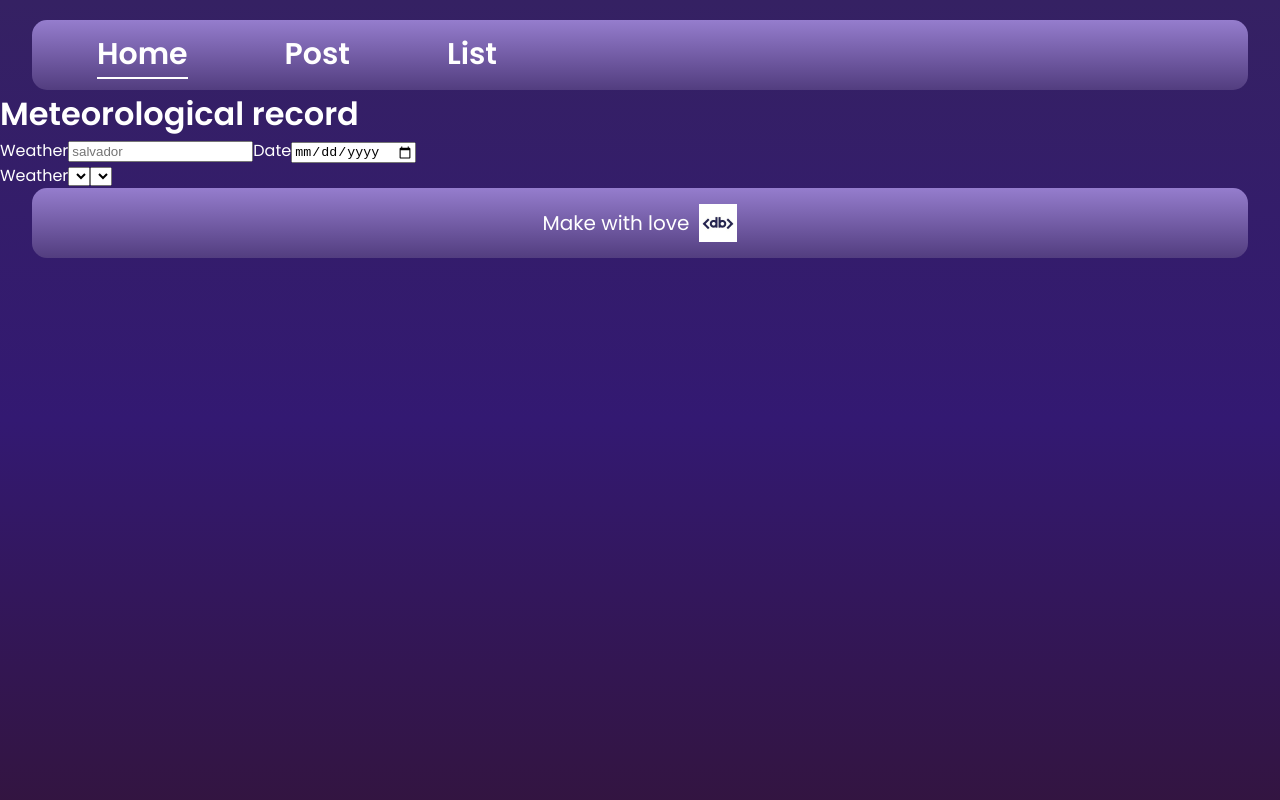
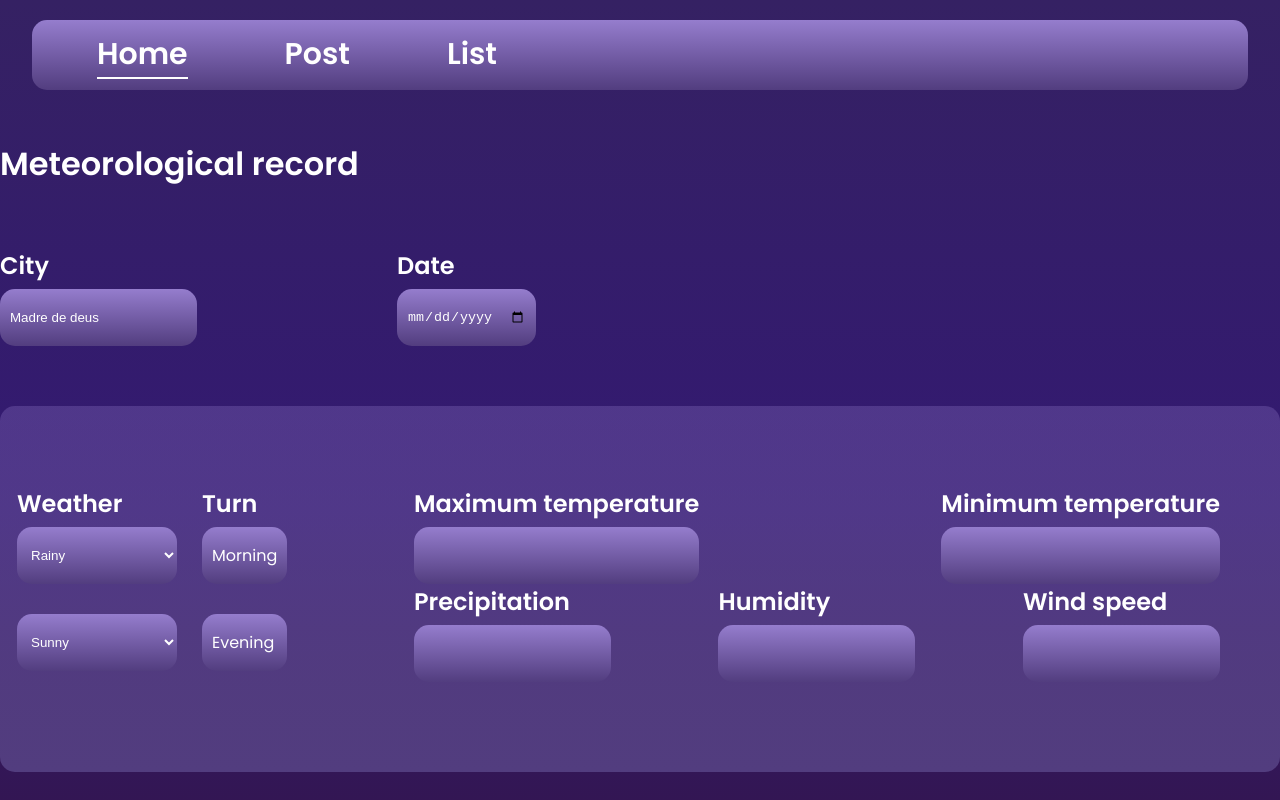
Before and after one commit to Catureba/weatherApp, an Angular app: page /post in a window 1280 px wide. Shown: the top 800 px of the page. Built offline with nearby package versions, Linux system fonts and the light colour scheme.

Commit message:
✨ Feat: visual adjusts finished

```diff
--- a/src/app/components/pages/post/post.component.css
+++ b/src/app/components/pages/post/post.component.css
@@ -0,0 +1,85 @@
+.conteiner{
+    max-width: 1300px;
+    margin: auto;
+    padding: 50px 0 100px;
+}
+label{
+    font-size: 24px;
+    font-weight: 600;
+}
+.form{
+    display: flex;
+    flex-direction: column;
+    gap: 60px;
+    padding: 60px 0;
+}
+.form-top {
+    display: flex;
+    flex-wrap: wrap;
+    gap: 200px;
+}
+
+.form-bottom {
+    background: linear-gradient(180deg, rgba(149, 125, 205, 0.29) 0%, #523D7F 100%);
+    padding: 80px 60px 90px 17px;
+    border-radius: 15px;
+    display: flex;
+    flex-wrap: wrap;
+}
+.col-1{
+    display: flex;
+    flex-wrap: wrap;
+    min-width: 33%;
+    gap: 25px;
+}
+.col-2{
+    display: flex;
+    flex-wrap: wrap;
+    min-width: 67%;
+    flex-direction: column;
+}
+.line-1{
+    display: flex;
+    flex-wrap: wrap;
+    justify-content: space-between;
+}
+.line-2{
+    display: flex;
+    flex-wrap: wrap;
+    justify-content: space-between;
+}
+.basic-input-style {
+    background: linear-gradient(180deg, #957DCD 0%, #523D7F 100%);
+    color: white;
+    font-size: 20;
+    font-weight: 400;
+    height: 57px;
+    padding: 0 10px;
+    border-radius: 15px;
+    display: flex;
+    align-items: center;
+    border: none;
+}
+.input-small{
+    max-width: 74px;
+}
+.weather select{
+    width: 160px;
+}
+.weather option{
+    background-color: #523D7F;
+    color: white;
+    border: none;
+}
+.div-input{
+    display: flex;
+    flex-wrap: wrap;
+    flex-direction: column;
+    gap: 6px;
+}
+.selects{
+    display: flex;
+    flex-wrap: wrap;
+    flex-direction: column;
+    gap: 30px;
+}
--- a/src/app/components/pages/post/post.component.html
+++ b/src/app/components/pages/post/post.component.html
@@ -1,41 +1,69 @@
 <div class="conteiner">
   <h1>Meteorological record</h1>
-  <form action="">
+  <form class="form" action="">
     <section class="form-top">
-      <label for="">Weather</label>
-      <input
-        type="text"
-        class="basicInputStyle"
-        placeholder="salvador"
-        id="weather"
-      />
-      <label for="">Date</label>
-      <input type="date" class="basicInputStyle" id="date" />
+      <div class="input-city div-input">
+        <label for="">City</label>
+        <input type="text" class="basic-input-style" value="Madre de deus" id="city" />
+      </div>
+      <div class="input-date div-input">
+        <label for="">Date</label>
+        <input type="date" class="basic-input-style" id="date" />
+      </div>
     </section>
     <section class="form-bottom">
 
       <div class="col-1">
-        <div class="weather">
+        <div class="weather div-input">
           <label for="">Weather</label>
-          <select  id="weatherSelectMorning">
-            <option value="Rainy" selected></option>
-            <option value="Sunny"></option>
-          </select>
+          <div class="selects">
+            <select class="basic-input-style" id="weatherSelectMorning">
+              <option value="Rainy" selected>Rainy</option>
+              <option value="Sunny">Sunny</option>
+            </select>
 
-          <select  id="weatherSelectMorning">
-            <option value="Rainy" selected></option>
-            <option value="Sunny"></option>
-          </select>
-
+            <select class="basic-input-style" id="weatherSelectMorning">
+              <option value="Rainy">Rainy</option>
+              <option value="Sunny" selected>Sunny</option>
+            </select>
+          </div>
+        </div>
+        <div class="turn div-input">
+          <label for="">Turn</label>
+          <div class="selects">
+            <span class="basic-input-style">Morning</span>
+            <span class="basic-input-style">Evening</span>
+          </div>
         </div>
       </div>
 
       <div class="col-2">
+        <div class="line-1">
+          <div class="input-max-temperature div-input">
+            <label for="">Maximum temperature</label>
+            <input type="number" class="basic-input-style" id="inputMaximumTemperature">
+          </div>
+          <div class="input-min-temperature div-input">
+            <label for="">Minimum temperature</label>
+            <input type="number" class="basic-input-style" id="inputMinimumTemperature">
+          </div>
+        </div>
+        <div class="line-2">
+          <div class="input-precipitation div-input">
+            <label for="">Precipitation</label>
+            <input type="number" class="basic-input-style" id="inputPrecipitation">
+          </div>
 
-      </div>
+          <div class="input-humidity div-input">
+            <label for="">Humidity</label>
+            <input type="number" class="basic-input-style" id="inputHumidity ">
+          </div>
 
-      <div class="col-3">
-
+          <div class="input-wind-speed div-input">
+            <label for="">Wind speed</label>
+            <input type="number" class="basic-input-style" id="inputWindSpeed">
+          </div>
+        </div>
       </div>
 
     </section>
--- a/src/app/components/shared/input-find-by-city/input-find-by-city.component.css
+++ b/src/app/components/shared/input-find-by-city/input-find-by-city.component.css
@@ -28,12 +28,12 @@
 .style1 .inputByCityFirstIcon{
   width: 23px;
   height: 21px;
-  background-image: url(../../../assets/search-white.png);
+  background-image: url(../../../../assets/search-white.png);
 }
 .style1 .inputByCityLastIcon{
   width: 47px;
   height: 45px;
-  background-image: url(../../../assets/Location.png);
+  background-image: url(../../../../assets/Location.png);
 }
 .style2 .inputByCityFirstIcon{
 background-image: none;
@@ -41,5 +41,5 @@ background-image: none;
 .style2 .inputByCityLastIcon{
   width: 45px;
   height: 45px;
-  background-image: url(../../../assets/search-blue.png);
+  background-image: url(../../../../assets/search-blue.png);
 }
--- a/src/app/components/shared/input-find-by-city/input-find-by-city.component.ts
+++ b/src/app/components/shared/input-find-by-city/input-find-by-city.component.ts
@@ -1,6 +1,4 @@
 import { Component, EventEmitter, Input, Output } from '@angular/core';
-import { MeteorologicalEntity } from 'src/app/model/meteorological/meteorologicalEntity.model';
-import { HttpWeatherAPIService } from 'src/app/services/http-weather-api.service';
 
 @Component({
   selector: 'app-input-find-by-city',
```
Also changed, not shown: 1 other file (tests, documents, lock files or other folders).
